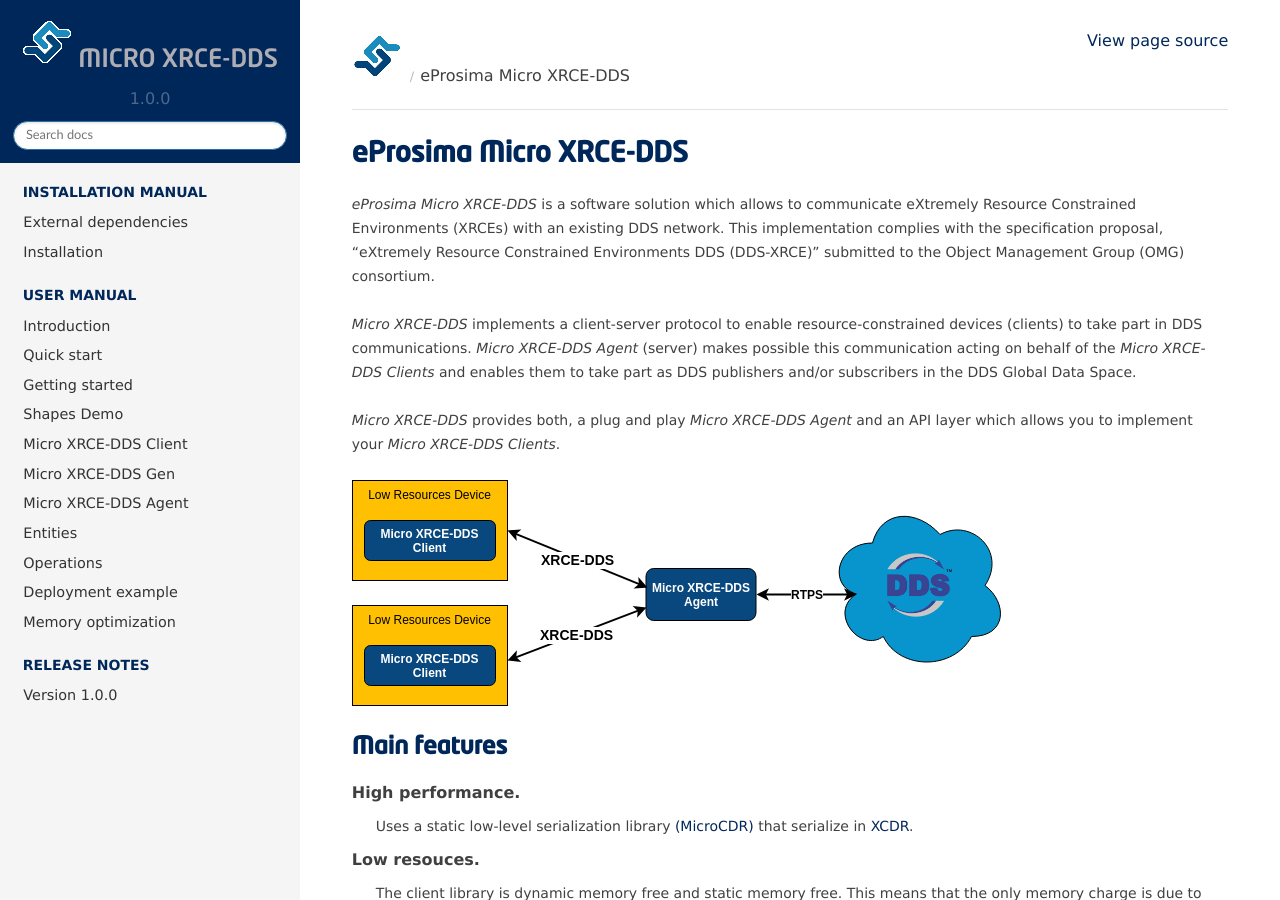
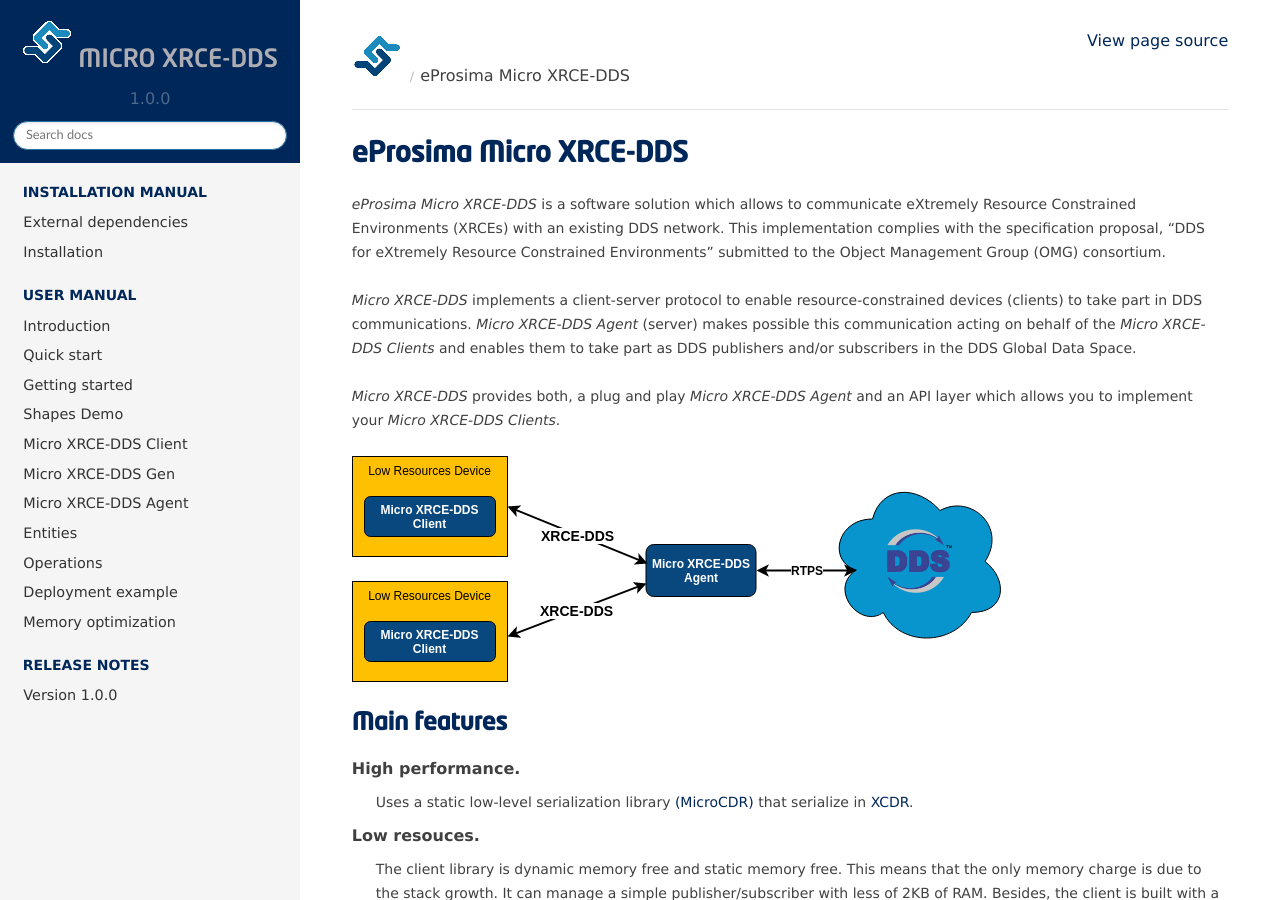
Before and after one commit to eProsima/Micro-XRCE-DDS-docs, a Sphinx documentation site: the page built from docs/index.rst, in a window 1280 px wide and 900 px high. Built offline with Sphinx 7.4.7 and the Read the Docs theme 2.0.0, drawn with Linux system fonts in a browser that asks for light colours; some of the changed text lies outside the part shown.

Commit message:
Minnor changes

```diff
--- a/docs/conf.py
+++ b/docs/conf.py
@@ -49,7 +49,7 @@
 
 # General information about the project.
 project = u'Micro XRCE-DDS'
-copyright = u'2017, eProsima'
+copyright = u'2018, eProsima'
 author = u'eProsima'
 
 # The version info for the project you're documenting, acts as replacement for
@@ -59,7 +59,7 @@
 # The short X.Y version.
 version = u'1.0.0'
 # The full version, including alpha/beta/rc tags.
-release = u'1.0.0Beta2'
+release = u'1.0.0'
 
 # The language for content autogenerated by Sphinx. Refer to documentation
 # for a list of supported languages.
--- a/docs/dependencies.rst
+++ b/docs/dependencies.rst
@@ -3,9 +3,9 @@
 
 Required dependences
 --------------------
-*Micro XRCE-DDS - Client* does not require external dependencies.
+*Micro XRCE-DDS Client* does not require external dependencies.
 
-*Micro XRCE-DDS - Agent* requires following packages to work:
+*Micro XRCE-DDS Agent* requires following packages to work:
 
 Fast RTPS
     *eProsima Fast RTPS* could be installed following the instructions:
--- a/docs/index.rst
+++ b/docs/index.rst
@@ -7,7 +7,7 @@
 -----------------------
 
 *eProsima Micro XRCE-DDS* is a software solution which allows to communicate eXtremely Resource Constrained Environments (XRCEs) with an existing DDS network.
-This implementation complies with the specification proposal, "eXtremely Resource Constrained Environments DDS (DDS-XRCE)" submitted to the Object Management Group (OMG) consortium.
+This implementation complies with the specification proposal, "DDS for eXtremely Resource Constrained Environments" submitted to the Object Management Group (OMG) consortium.
 
 *Micro XRCE-DDS* implements a client-server protocol to enable resource-constrained devices (clients) to take part in DDS communications.
 *Micro XRCE-DDS Agent* (server) makes possible this communication acting on behalf of the *Micro XRCE-DDS Clients*
@@ -15,7 +15,7 @@
 
 *Micro XRCE-DDS* provides both, a plug and play *Micro XRCE-DDS Agent* and an API layer which allows you to implement your *Micro XRCE-DDS Clients*.
 
-.. image:: images/xrcedds_architecture.svg
+.. image:: images/xrcedds_architecture.png
 
 Main features
 ~~~~~~~~~~~~~
--- a/docs/optimization.rst
+++ b/docs/optimization.rst
@@ -8,6 +8,9 @@
 In order to manage the executable code size, the library can be compiled enabling or disabling several profiles.
 To add or remove a profile from the library, edit the ``client.config`` file.
 More information can be found at: :ref:`micro_xrce_dds_client_label`.
+
+NOTE: If you are compiling your app with *gcc*, its highly recommended compile it with the linker flag: ``-Wl,--gc-sections``.
+This will remove the code that your app do not use from the final executable.
 
 Runtime size
 ------------
```
Also changed, not shown: other parts of docs/index.rst (+2 -2 lines), README.md (+1 -1 lines), docs/introduction.rst (+1 -1 lines), docs/images/xrcedds_architecture.png (added), docs/images/xrcedds_architecture.svg (deleted).
